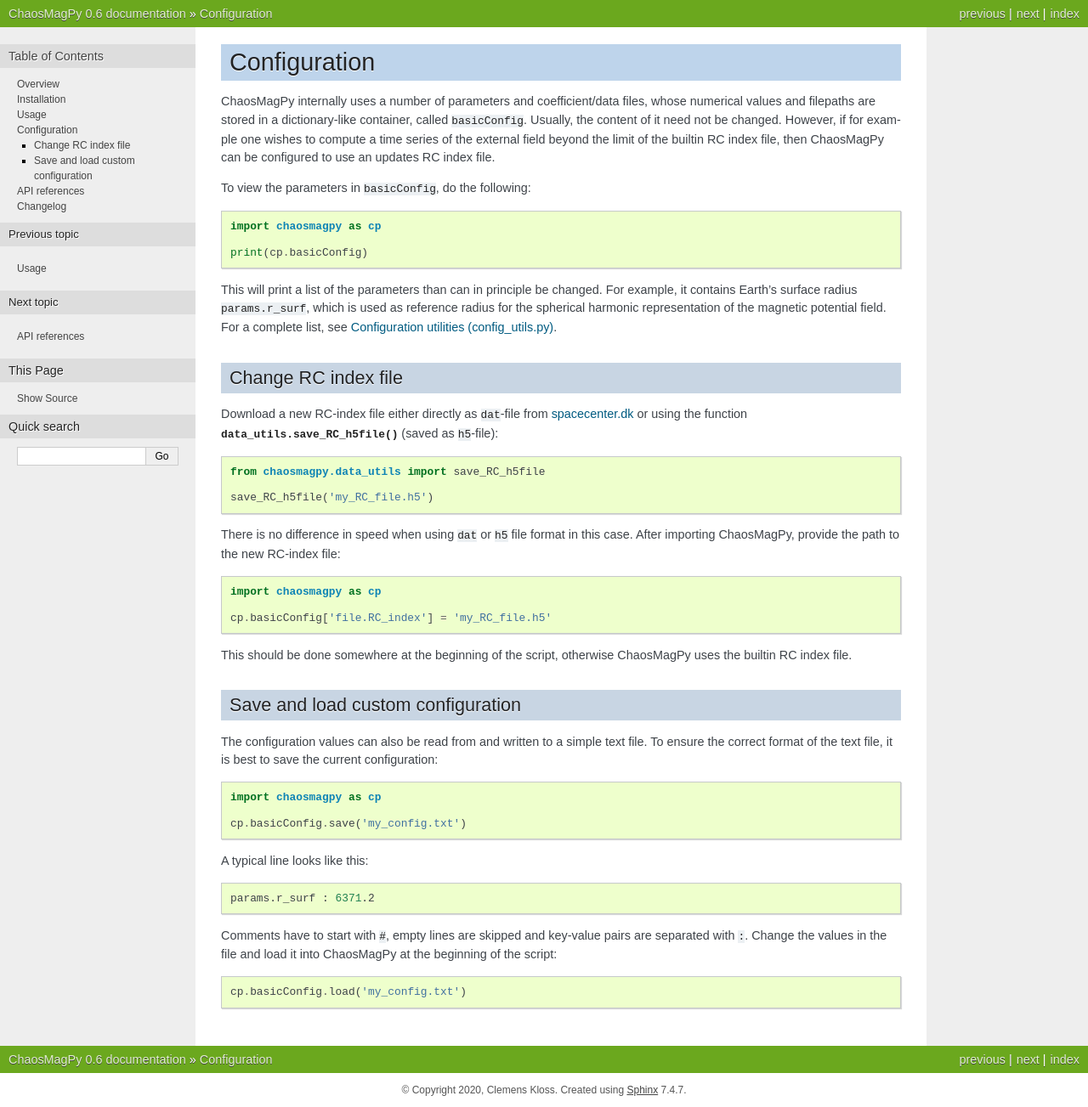
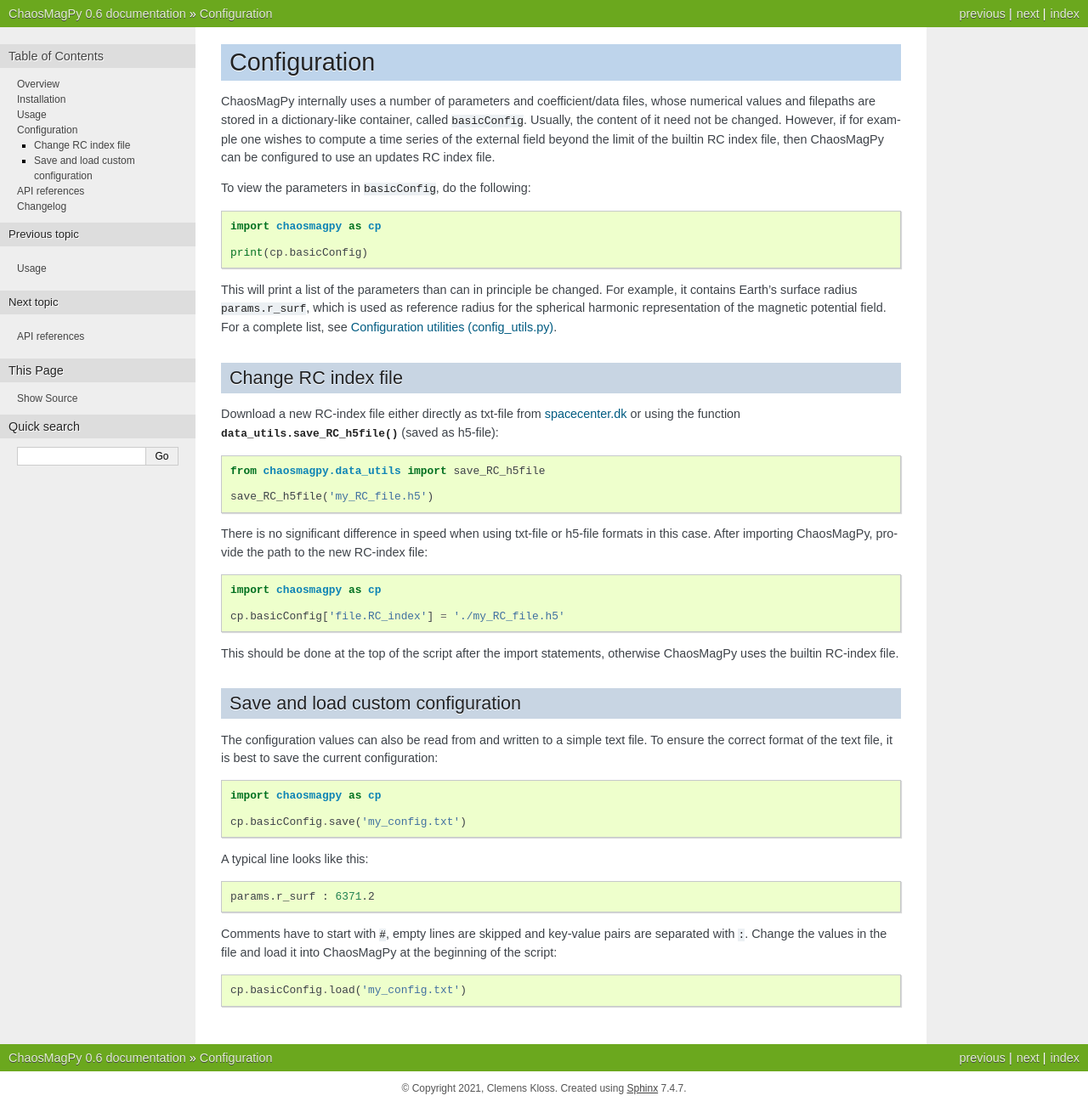
Before and after one commit to ancklo/ChaosMagPy, a Sphinx documentation site: the page built from docs/source/configuration.rst, in a window 1280 px wide. Shown: the whole page at 85% size. Built offline with Sphinx 7.4.7, drawn with Linux system fonts in a browser that asks for light colours.

Commit message:
Updated docs.

```diff
--- a/INSTALL.rst
+++ b/INSTALL.rst
@@ -30,7 +30,7 @@ Specific installation steps using the conda/pip package managers are as follows:
    >>> pip install chaosmagpy
 
    or, if you have downloaded the `package files <https://pypi.org/project/chaosmagpy/#files>`_
-   to the current working directory, with:
+   into the current working directory, with:
 
    >>> pip install chaosmagpy-x.x-py3-none-any.whl
 
--- a/docs/source/conf.py
+++ b/docs/source/conf.py
@@ -26,7 +26,7 @@ import chaosmagpy
 # -- Project information -----------------------------------------------------
 
 project = 'ChaosMagPy'
-copyright = '2020, Clemens Kloss'
+copyright = '2021, Clemens Kloss'
 author = 'Clemens Kloss'
 
 # The short X.Y version
--- a/docs/source/configuration.rst
+++ b/docs/source/configuration.rst
@@ -25,10 +25,9 @@ magnetic potential field. For a complete list, see
 Change RC index file
 --------------------
 
-Download a new RC-index file either directly as ``dat``-file from
+Download a new RC-index file either directly as txt-file from
 `spacecenter.dk <http://www.spacecenter.dk/files/magnetic-models/RC/current/>`_
-or using the function :func:`data_utils.save_RC_h5file` (saved as
-``h5``-file):
+or using the function :func:`data_utils.save_RC_h5file` (saved as h5-file):
 
 .. code-block:: python
 
@@ -36,18 +35,18 @@ or using the function :func:`data_utils.save_RC_h5file` (saved as
 
    save_RC_h5file('my_RC_file.h5')
 
-There is no difference in speed when using ``dat`` or ``h5`` file format in
-this case. After importing ChaosMagPy, provide the path to the new RC-index
-file:
+There is no significant difference in speed when using txt-file or h5-file
+formats in this case. After importing ChaosMagPy, provide the path to the new
+RC-index file:
 
 .. code-block:: python
 
    import chaosmagpy as cp
 
-   cp.basicConfig['file.RC_index'] = 'my_RC_file.h5'
+   cp.basicConfig['file.RC_index'] = './my_RC_file.h5'
 
-This should be done somewhere at the beginning of the script, otherwise
-ChaosMagPy uses the builtin RC index file.
+This should be done at the top of the script after the import statements,
+otherwise ChaosMagPy uses the builtin RC-index file.
 
 Save and load custom configuration
 ----------------------------------
```
Also changed, not shown: CHANGELOG.rst (+7 -3 lines), 4 other files.
